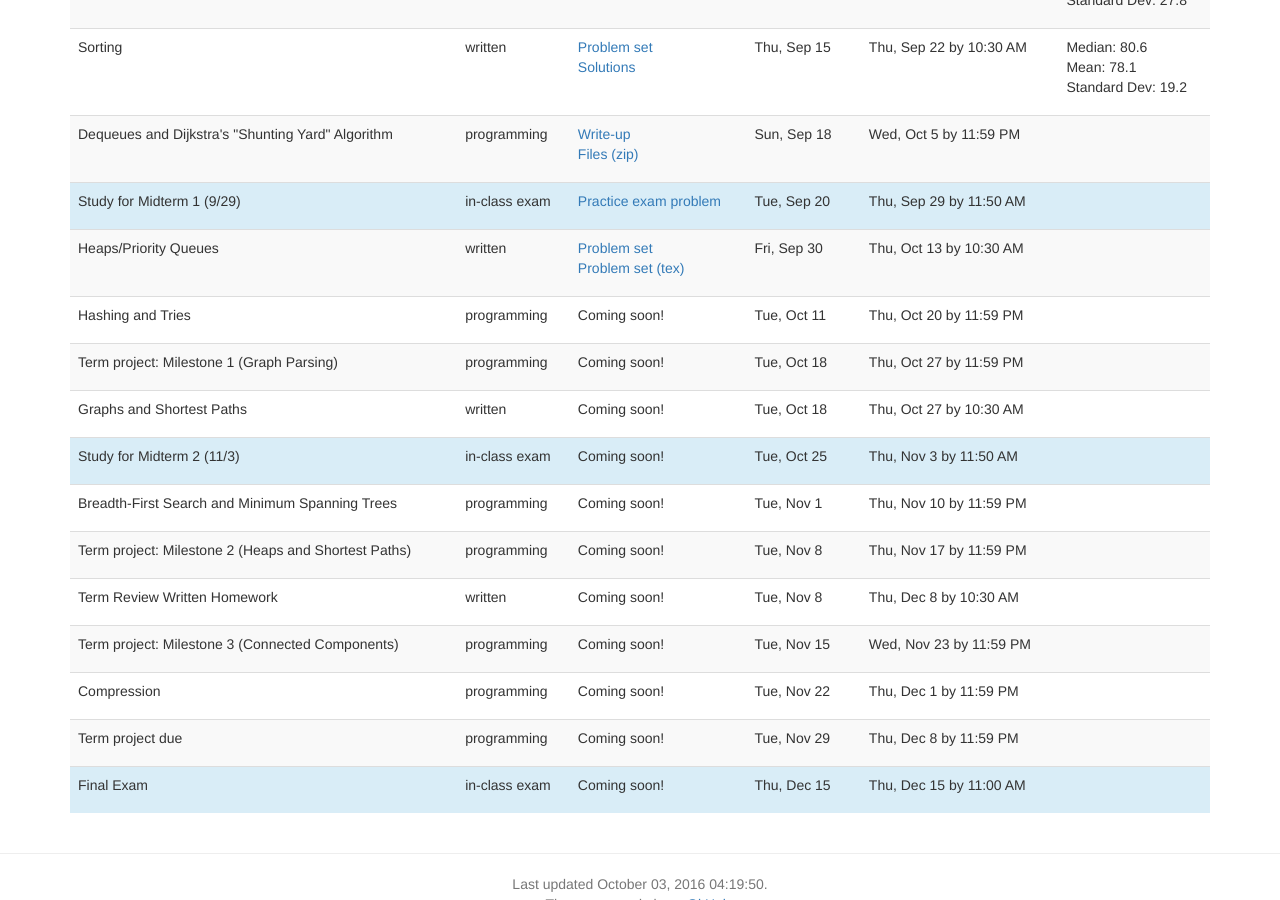
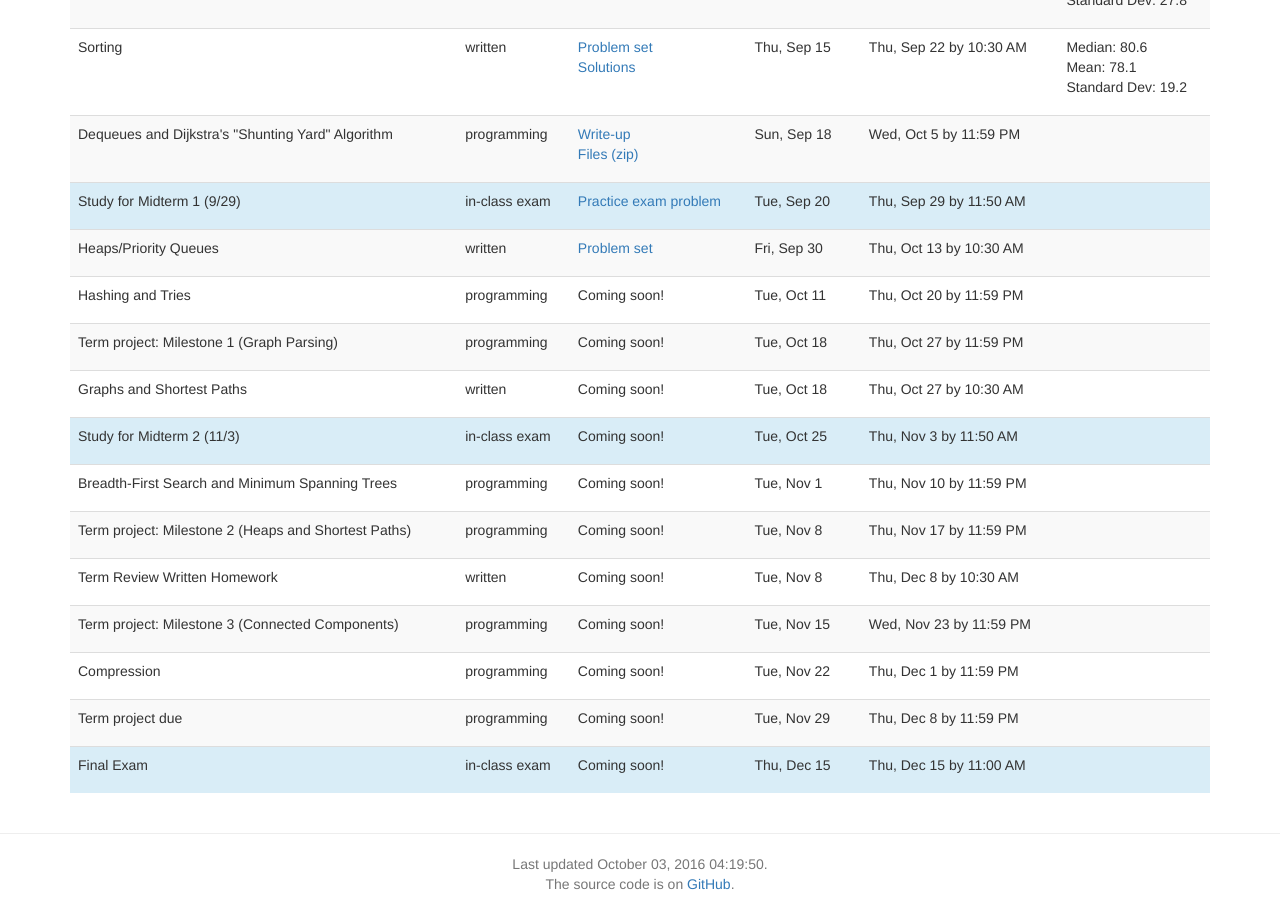
Before and after one commit to vikramkh/course-website-16fa, a Jekyll site: the page built from homework.md, in a window 1280 px wide and 900 px high, scrolled down 558 px. Built offline with Jekyll 4.4.1, drawn with Linux system fonts in a browser that asks for light colours; nearby versions of some CDN libraries.

Commit message:
Remove hw5 tex link

```diff
--- a/_data/homeworks.yaml
+++ b/_data/homeworks.yaml
@@ -64,7 +64,6 @@
 -
    assignment: Heaps/Priority Queues
    problem_set: content/hws/hw5/hw5.pdf
-   problem_set_tex: content/hws/hw5/hw5.tex
    type: written
    active: true
    release_date: 2016-9-30
```
